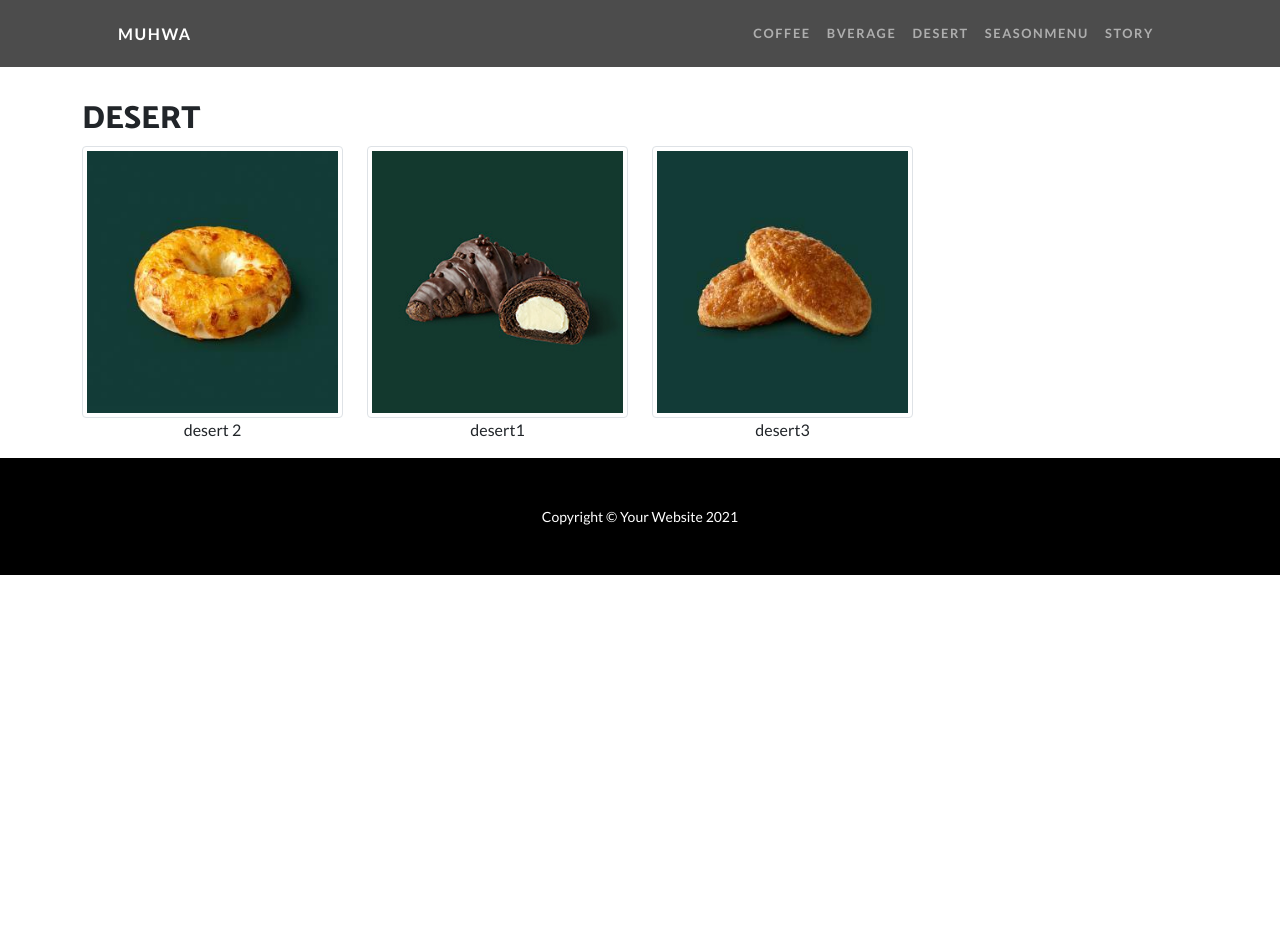
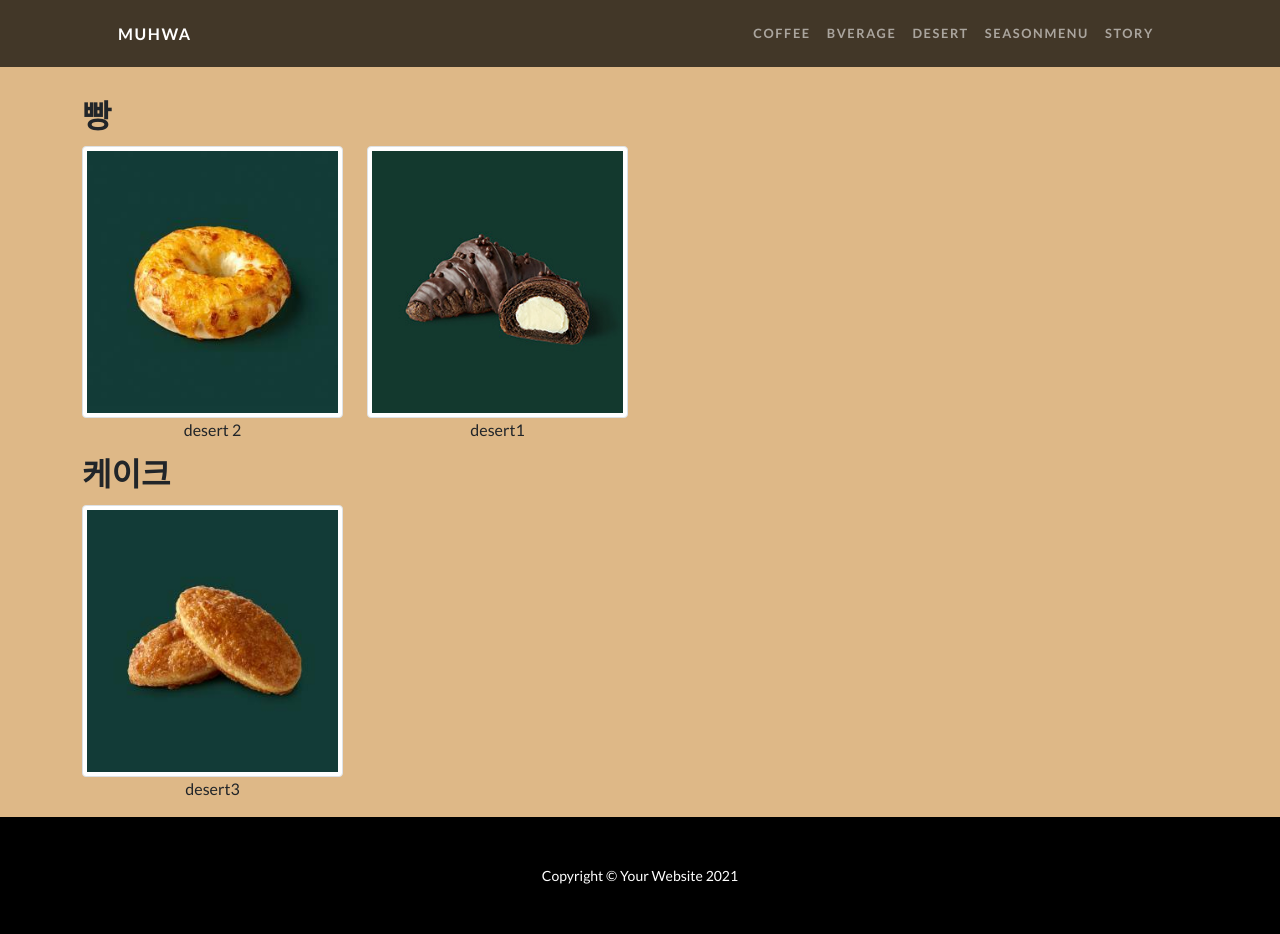
Before and after one commit to KORPENDANT/MUHWA_PROJECT, a Django app: page /menu/desert/ in a window 1280 px wide. Before the commit the page ends 575 px from the top, so only its background shows below. Run offline with Django 3.2, Linux system fonts and the light colour scheme; data comes from the database, SQL or seed files in the repository; both versions use the stored data as it was after the commit; some libraries are stand-ins or nearby versions.

Commit message:
버전 수정

```diff
--- a/home/templates/menu/beverage.html
+++ b/home/templates/menu/beverage.html
@@ -15,7 +15,7 @@
             <h3>에이드</h3>
         {% for beverage in beverage_list %}
         {% if beverage.sub_cate == "에이드" %}
-            <div class="col col-md-3">
+            <div class="col-6 col-md-3">
                 <img src="{{beverage.photo.url}}" class="img-thumbnail" alt="">
                 <p class="text-center">{{beverage.title}}</p>
             </div>
@@ -27,7 +27,7 @@
             <h3>차</h3>
         {% for beverage in beverage_list %}
         {% if beverage.sub_cate == "차" %}
-            <div class="col col-md-3">
+            <div class="col-6 col-md-3">
                 <img src="{{beverage.photo.url}}" class="img-thumbnail" alt="">
                 <p class="text-center">{{beverage.title}}</p>
             </div>
--- a/home/templates/menu/coffee.html
+++ b/home/templates/menu/coffee.html
@@ -15,7 +15,7 @@
             <h3>커피</h3>
             {% for coffee in coffee_list %}
             {% if coffee.sub_cate == '커피'%}
-            <div class="col col-md-3">
+            <div class="col-6 col-md-3">
                 <img src="{{coffee.photo.url}}" class="img-thumbnail" alt="">
                 <p class="text-center">{{coffee.title}}</p>
                 <!--<div>{{coffee.desc}}</div> -->
@@ -27,7 +27,7 @@
             <h3>콜드브루</h3>
             {% for coffee in coffee_list %}
             {% if coffee.sub_cate == '콜드브루'%}
-            <div class="col col-md-3">
+            <div class="col-6 col-sm-3">
                 <img src="{{coffee.photo.url}}" class="img-thumbnail" alt="">
                 <p class="text-center">{{coffee.title}}</p>
                 <!--<div>{{coffee.desc}}</div> -->
@@ -39,7 +39,7 @@
             <h3>핸드드립</h3>
             {% for coffee in coffee_list %}
             {% if coffee.sub_cate == '핸드드립'%}
-            <div class="col col-md-3">
+            <div class="col-6 col-sm-3">
                 <img src="{{coffee.photo.url}}" class="img-thumbnail" alt="">
                 <p class="text-center">{{coffee.title}}</p>
                 <!--<div>{{coffee.desc}}</div> -->
--- a/home/templates/menu/desert.html
+++ b/home/templates/menu/desert.html
@@ -3,19 +3,36 @@
 {% block title %}-DESERT{% endblock %}
 
 {% block header %}
-<div style="height:100px;"></div>
+<div style="height:100px;  background:#deb887"></div>
 {% endblock %}
 
 {% block contents %}
+<div style=" background:#deb887 ;">
     <div class="container">
-    <h2>DESERT</h2>
         <div class="row">
+            <h2>빵</h2>
             {% for desert in desert_list %}
-        <div class="col col-md-3">
+            {% if desert.sub_cate == '빵'%}
+            <div class="col-6 col-md-3">
                 <img src="{{desert.photo.url}}" class="img-thumbnail" alt="">
                 <p class="text-center">{{desert.title}}</p>
+                <!--<div>{{desert.desc}}</div> -->
             </div>
+            {% endif %}
             {% endfor %}
+        </div>
+        <div class="row">
+            <h2>케이크</h2>
+            {% for desert in desert_list %}
+            {% if desert.sub_cate == '케이크'%}
+            <div class="col-6 col-md-3">
+                <img src="{{desert.photo.url}}" class="img-thumbnail" alt="">
+                <p class="text-center">{{desert.title}}</p>
+                <!--<div>{{desert.desc}}</div> -->
+            </div>
+            {% endif %}
+            {% endfor %}
+        </div>
     </div>
 </div>
 
--- a/home/templates/menu/seasonmenu.html
+++ b/home/templates/menu/seasonmenu.html
@@ -11,7 +11,7 @@
     <h2>SEASONMENU</h2>
     <div class="row">
     {% for seasonmenu in seasonmenu_list %}
-        <div class="col col-md-3">
+        <div class="col-6 col-md-3">
             <img src="{{seasonmenu.photo.url}}" class="img-thumbnail" alt="">
             <p class="text-center">{{seasonmenu.title}}</p>
         </div>
```
Also changed, not shown: db.sqlite3. Lines whose indentation alone changed are shown as unchanged.
